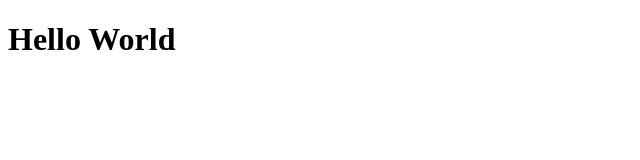
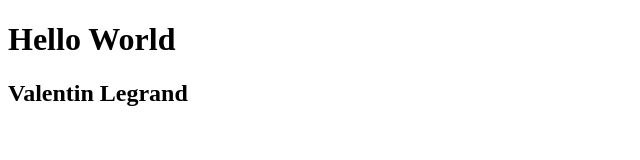
Before and after one commit to mvkopp/valentinlegrand, a plain HTML site: page index.html in a window 1280 px wide. Shown: the whole page, without its empty margins (0-640 px from the left). Drawn offline with Linux system fonts and the light colour scheme.

Commit message:
Update index.html

```diff
--- a/index.html
+++ b/index.html
@@ -8,5 +8,6 @@
 </head>
 <body>
     <h1>Hello World</h1>
+    <h2>Valentin Legrand</h2>
 </body>
 </html>
```
